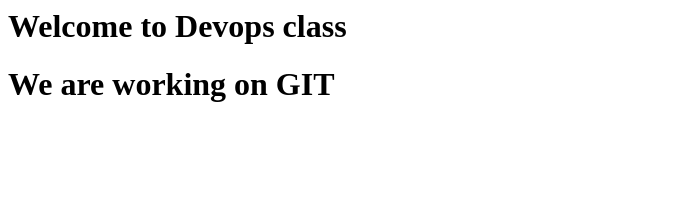
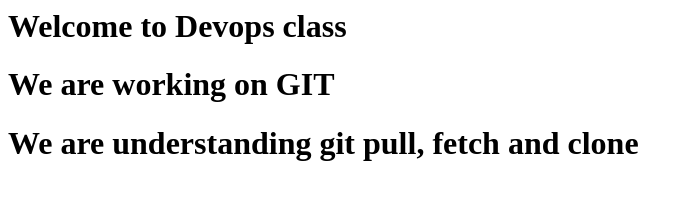
Before and after one commit to mounishRavikoti-devops/Project1, a plain HTML site: page index.html in a window 1280 px wide. Shown: the whole page, without its empty margins (0-693 px from the left). Drawn offline with Linux system fonts and the light colour scheme.

Commit message:
changes done to html file by DV1

```diff
--- a/index.html
+++ b/index.html
@@ -1,3 +1,5 @@
 <h1> Welcome to Devops class </h1>
 
 <h1> We are working on GIT</h1>
+
+<h1> We are understanding git pull, fetch and clone</h1>
```
